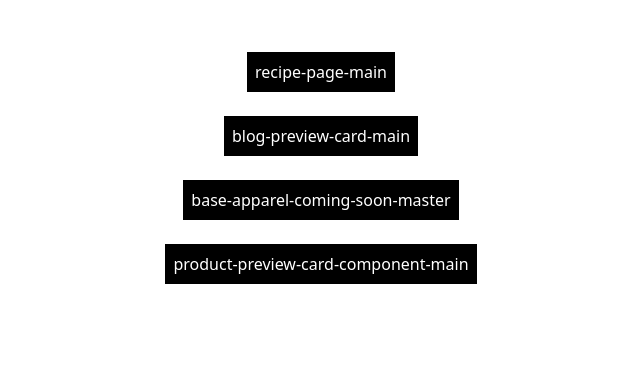
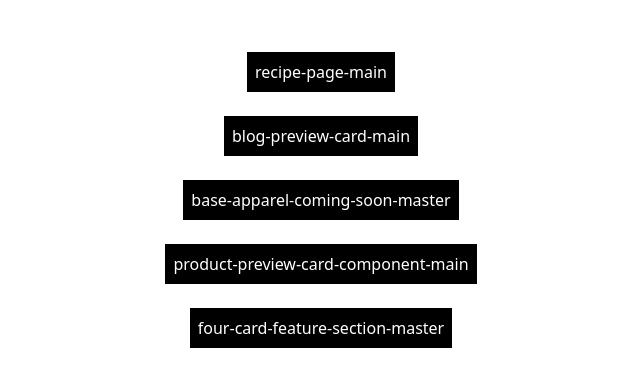
Before and after one commit to sniper-fly/frontend_mentor, a Next.js app: page / in a window 1280 px wide. Shown: the top 386 px of the page, without its empty margins (319-959 px from the left). Built offline with nearby package versions, Linux system fonts and the light colour scheme.

Commit message:
add four card new page

```diff
--- /dev/null
+++ b/src/app/four-card-feature-section-master/page.tsx
@@ -0,0 +1,5 @@
+export default function Page() {
+  return (
+    <div>aa</div>
+  )
+}
--- a/src/app/page.tsx
+++ b/src/app/page.tsx
@@ -32,6 +32,11 @@ export default function Home() {
           product-preview-card-component-main
         </Link>
       </Card>
+      <Card>
+        <Link href="four-card-feature-section-master">
+          four-card-feature-section-master
+        </Link>
+      </Card>
     </div>
   );
 }
```
